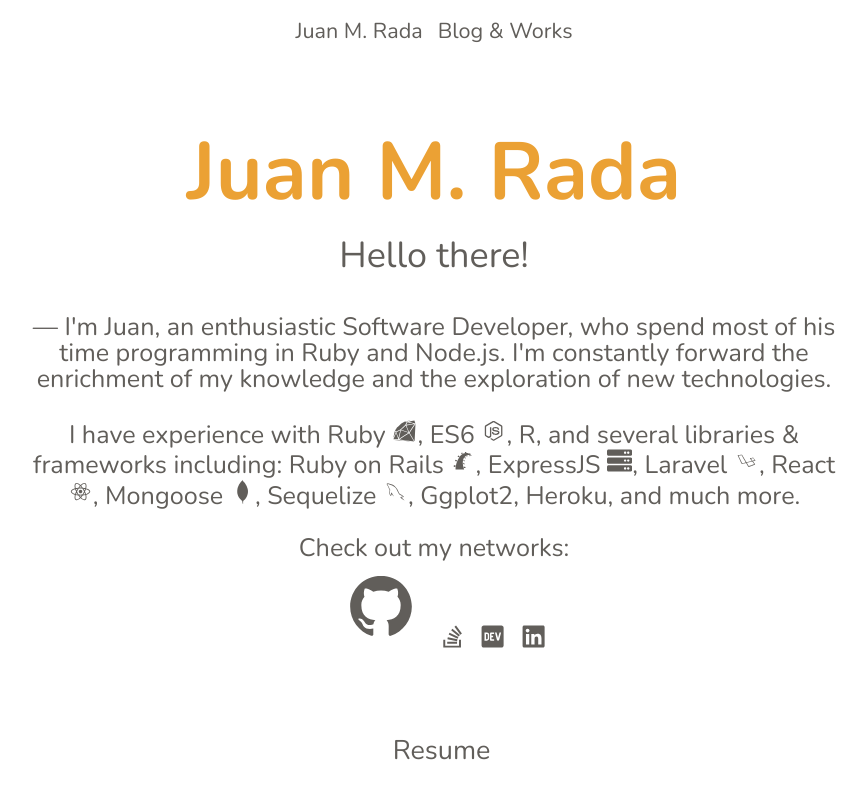
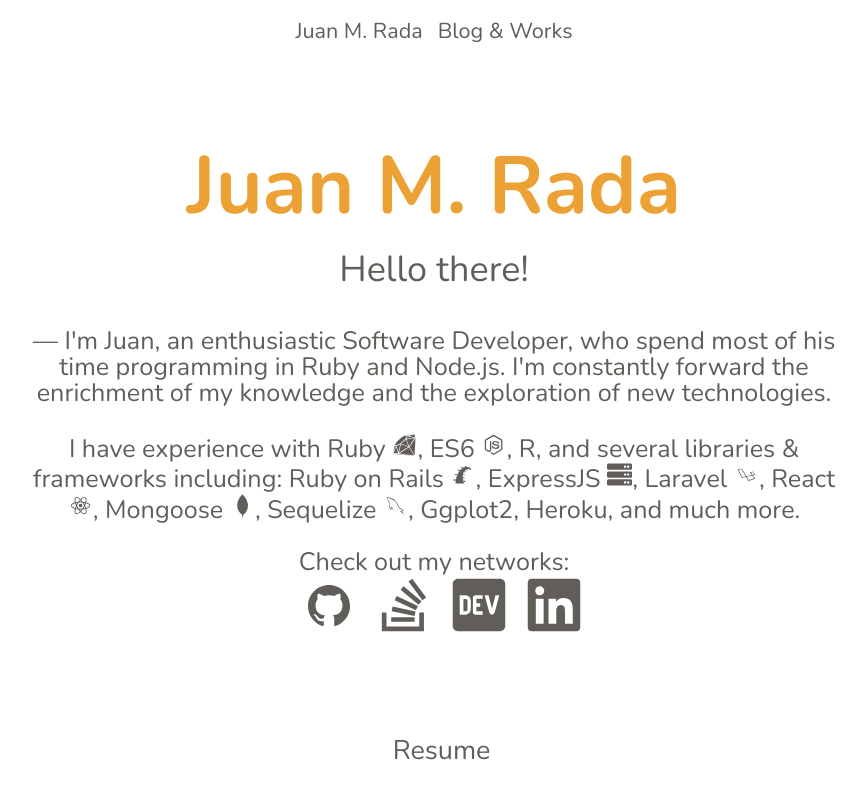
Before and after one commit to jmrada14/sairtun-v1, a Gatsby site: page / in a window 1280 px wide. Shown: the whole page, without its empty margins (206-1073 px from the left). Built offline with nearby package versions, Linux system fonts and the light colour scheme; Gatsby itself is replaced by a stand-in of ours; a small style sheet from the web is missing.

Commit message:
size of icons ready

```diff
--- a/src/components/bio.js
+++ b/src/components/bio.js
@@ -94,10 +94,10 @@ const Bio = () => (
                            <br/>
                            Check out my networks:<br/>
 
-                        <Linky href="https://github.com/jmrada14" target="_blank"> <DiGithubBadge size={88}/> </Linky>
-                        <Linky href="https://stackoverflow.com/users/11632596/sairtun?tab=profile" target="_blank"> <FaStackOverflow/> </Linky>
-                        <Linky href="https://dev.to/jmrada14" target="_blank"> <FaDev/> </Linky>
-                        <Linky href="https://www.linkedin.com/in/juan-rada-4b997b190/" target="_blank"> <FaLinkedin/> </Linky>
+                        <Linky href="https://github.com/jmrada14" target="_blank"> <DiGithubBadge size={60}/> </Linky>
+                        <Linky href="https://stackoverflow.com/users/11632596/sairtun?tab=profile" target="_blank"> <FaStackOverflow size={60}/> </Linky>
+                        <Linky href="https://dev.to/jmrada14" target="_blank"> <FaDev size={60}/> </Linky>
+                        <Linky href="https://www.linkedin.com/in/juan-rada-4b997b190/" target="_blank"> <FaLinkedin size={60}/> </Linky>
                     </Description>
                 </Container>
             </OuterContainer>
```
